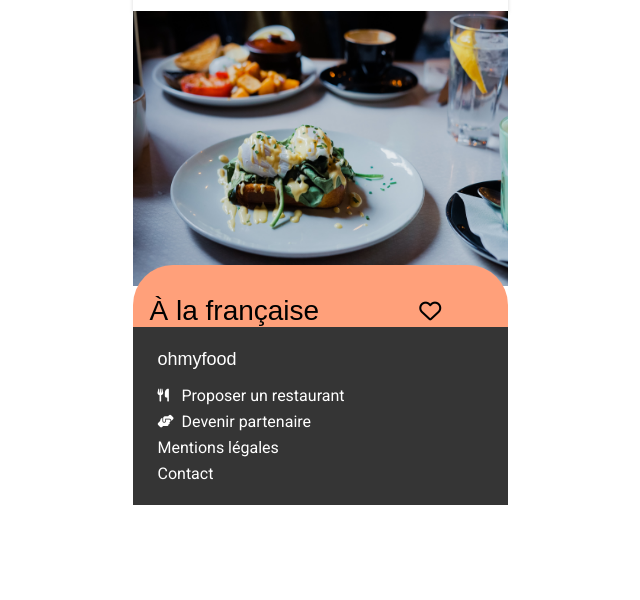
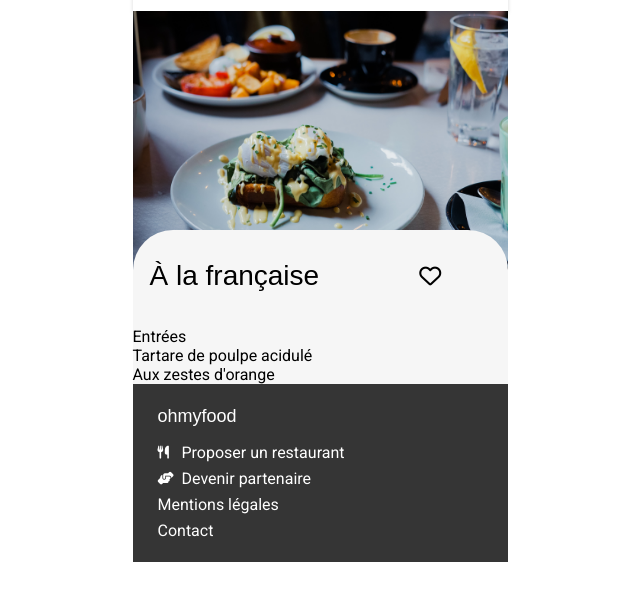
Before and after one commit to debbahj/ohmyfood, a website: page restaurants/menu-a-la-francaise.html in a window 1280 px wide. Shown: the part 52-652 px from the top of the page, without its empty margins (320-960 px from the left). Drawn offline with Linux system fonts and the light colour scheme; a web font is replaced by a local one.

Commit message:
debut menu des plats

```diff
--- a/restaurants/menu-a-la-francaise.html
+++ b/restaurants/menu-a-la-francaise.html
@@ -32,6 +32,19 @@
             </div>
         </div>
 
+        <div class="menuMain__entree">
+            <p class="font__menu--desc">Entrées</p>
+            <div class="menuMain__underline"></div>
+        </div>
+        <div class="menuMain__entree--">
+            <div class="plats">
+                <p>Tartare de poulpe acidulé</p>
+                <p>Aux zestes d'orange</p>
+            </div>
+            <div class="plats"></div>
+            <div class="plats"></div>
+        </div>
+
     </main>
 
     <footer class="footer">
--- a/scss/layouts/_restaurant.scss
+++ b/scss/layouts/_restaurant.scss
@@ -40,6 +40,7 @@
 }
 
 .menuMain {
+    background: utils.$color-bg;
 
     &__img {
         height: 275px;
@@ -52,9 +53,10 @@
         border-radius: 40px 40px 0 0;
 
         position: relative;
+        top: -35px;
         margin-top: -25px;
         padding-top: 30px;
-        background: lightsalmon;
+        background: utils.$color-bg;
     }
 
     &__title {
```
Also changed, not shown: assets/style/style.css, 1 other file.
